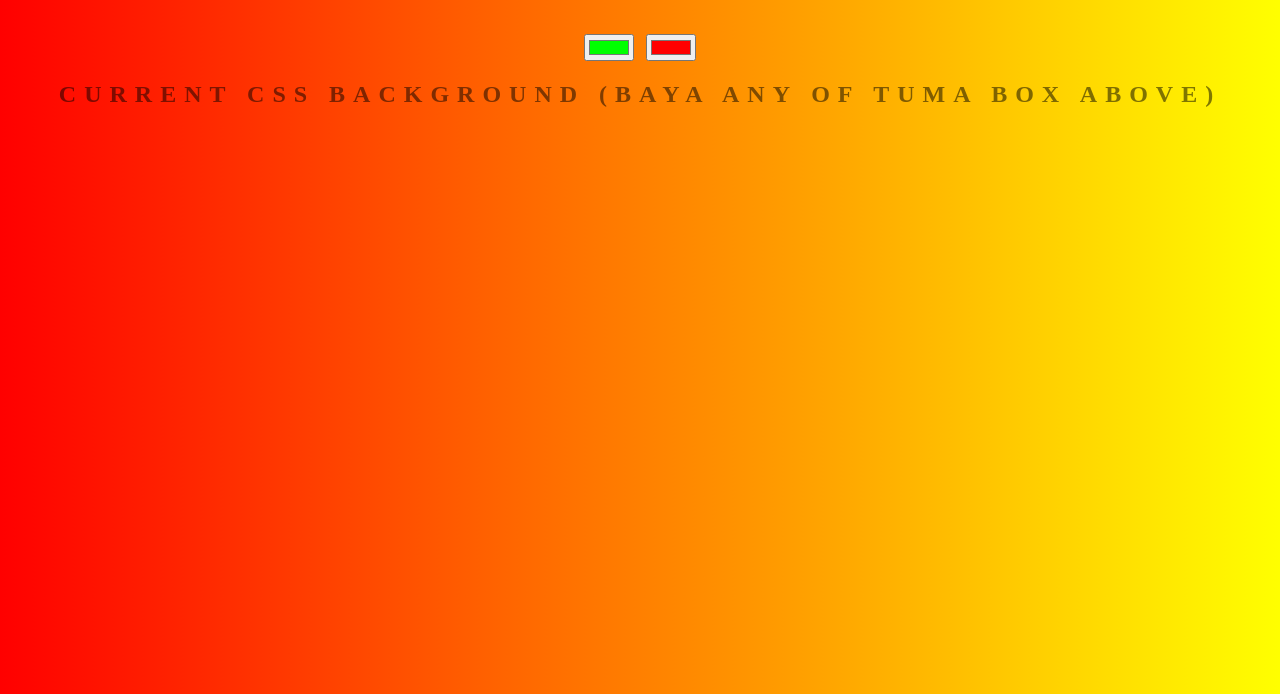
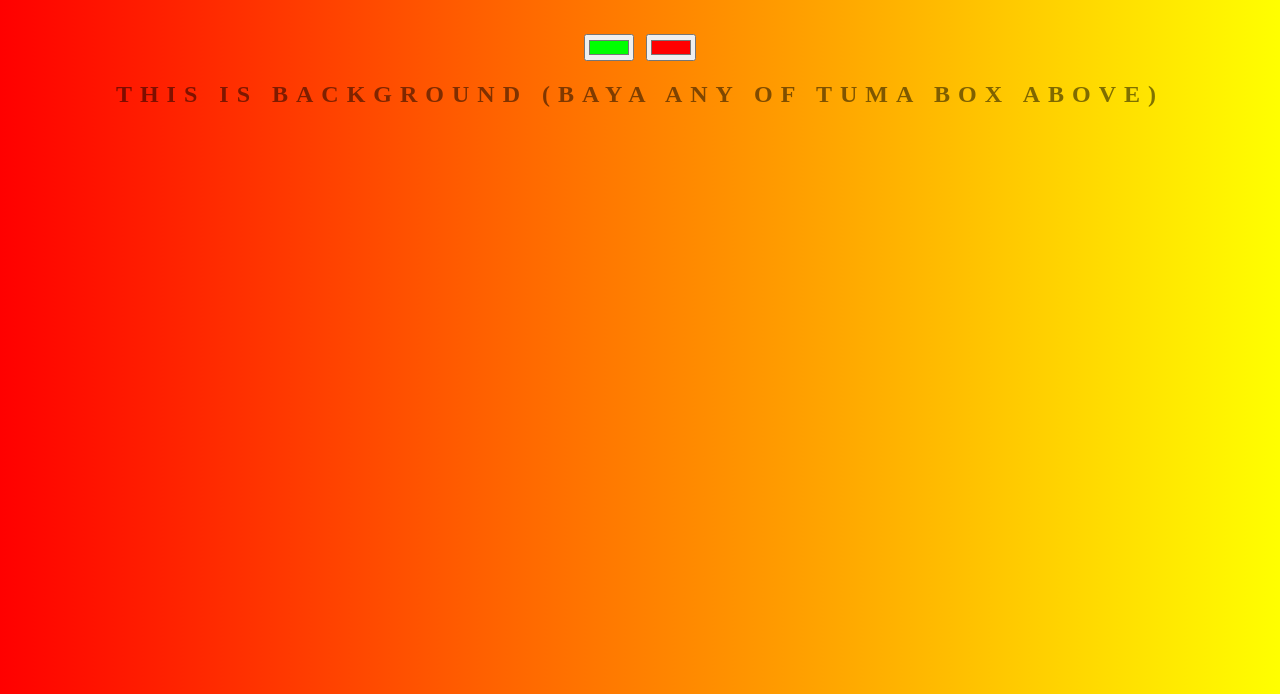
Before and after one commit to mutumwa-anyway/background-generator2, a plain HTML site: page index.html in a window 1280 px wide. Shown: the part 106-800 px from the top of the page. Drawn offline with Linux system fonts and the light colour scheme.

Commit message:
change text

```diff
--- a/index.html
+++ b/index.html
@@ -8,7 +8,7 @@
 	<h1>COOL Generator</h1>
 	<input class="color1" type="color" name="color1" value="#00ff00">
 	<input class="color2" type="color" name="color2" value="#ff0000">
-	<h2>Current CSS Background (baya any of tuma box above)</h2>
+	<h2>this is Background (baya any of tuma box above)</h2>
 	<h3></h3>
 	<script type="text/javascript" src="script.js"></script>
 </body>
```
